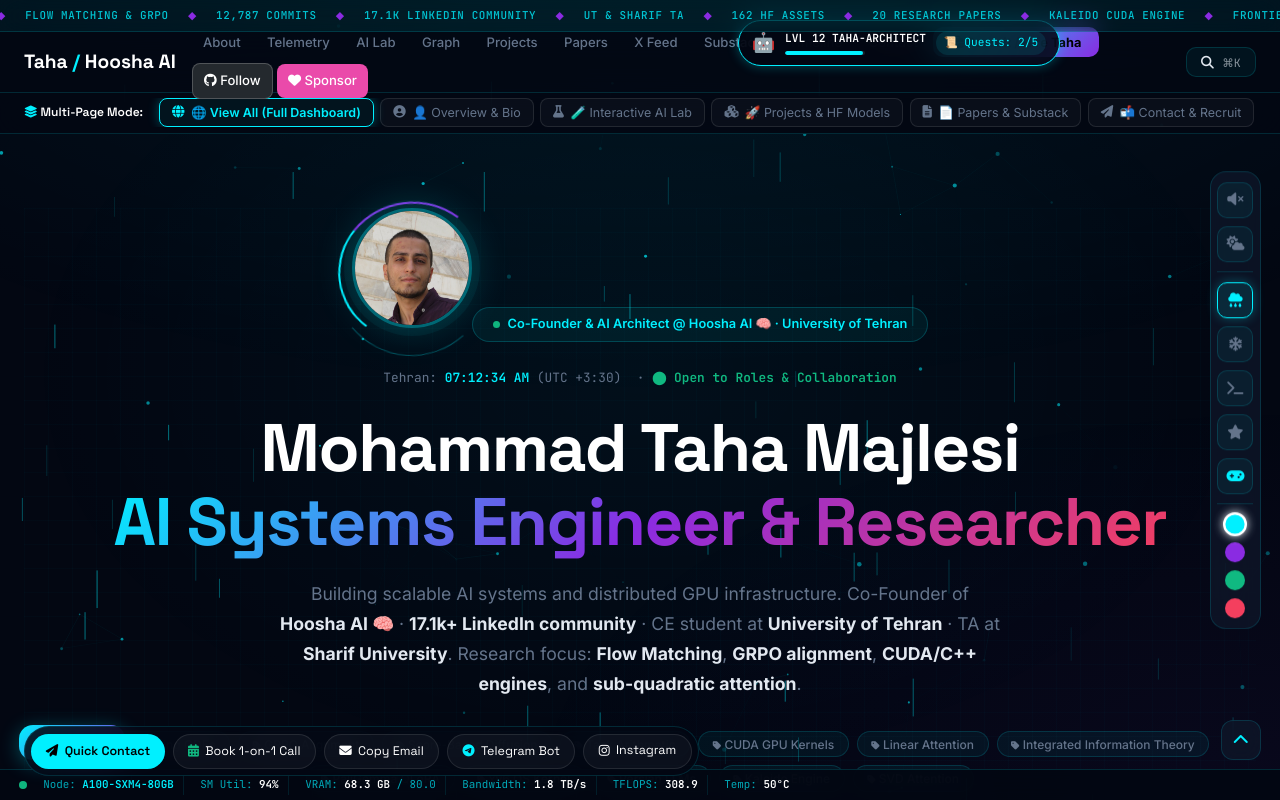
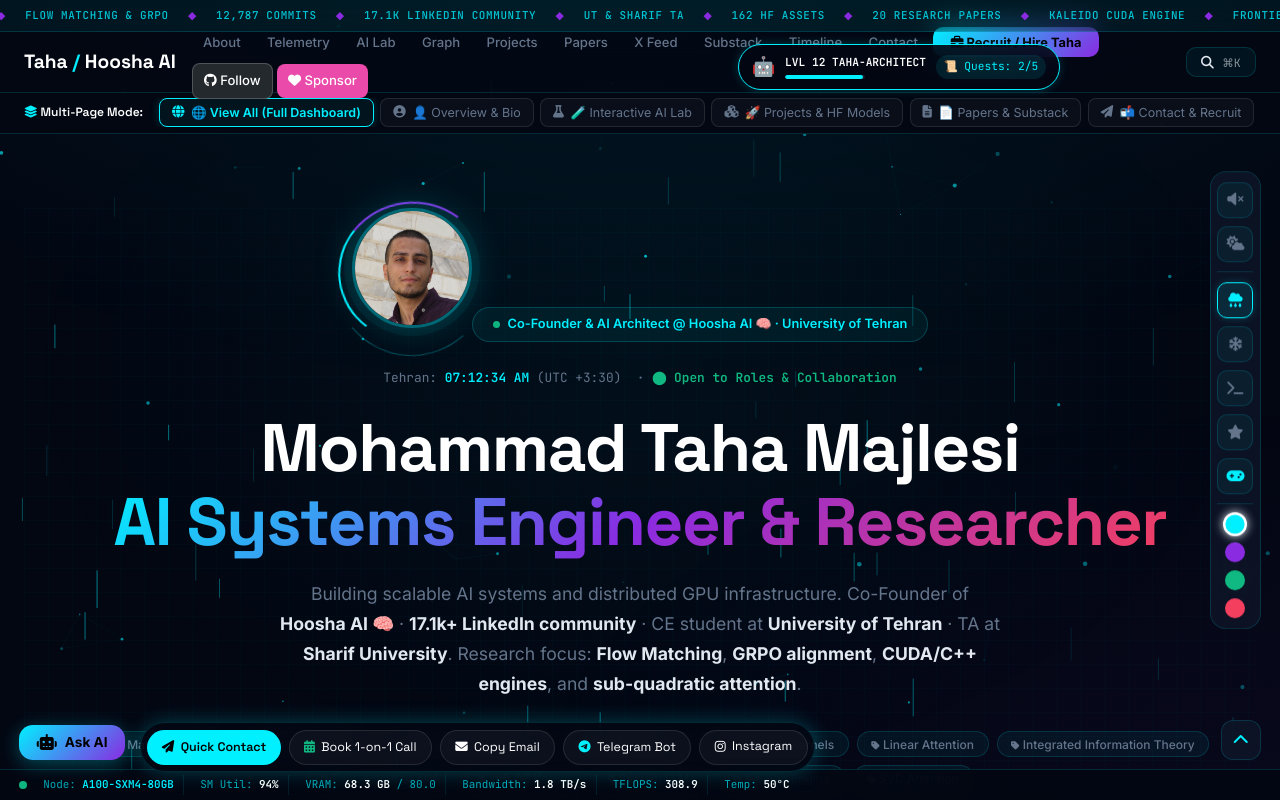
Before and after one commit to tahamajs/tahamajs.github.io, a React app: page / in a window 1280 px wide. Shown: the top 800 px of the page. Built offline with nearby package versions, Linux system fonts and the light colour scheme.

Commit message:
V115 Landmark Complete KaTeX & CSS Audit Polish Release: Configured 74500...74500 display math rendering & applied all parallel subagent CSS fixes

```diff
--- a/index.html
+++ b/index.html
@@ -11,7 +11,7 @@
   <link rel="preconnect" href="https://fonts.googleapis.com">
   <link rel="preconnect" href="https://fonts.gstatic.com" crossorigin>
   <link href="https://fonts.googleapis.com/css2?family=Space+Grotesk:wght@400;500;600;700&family=JetBrains+Mono:wght@400;500;600&family=Inter:wght@400;500;600;700&display=swap" rel="stylesheet">
-  <link rel="stylesheet" href="style.css?v=114">
+  <link rel="stylesheet" href="style.css?v=115">
   <link rel="stylesheet" href="https://cdn.jsdelivr.net/npm/@fortawesome/fontawesome-free@6.5.0/css/all.min.css">
   <link rel="stylesheet" href="https://cdn.jsdelivr.net/npm/katex@0.16.9/dist/katex.min.css">
   <script defer src="https://cdn.jsdelivr.net/npm/katex@0.16.9/dist/katex.min.js"></script>
@@ -39,6 +39,6 @@
   <div id="root"></div>
   <div class="cursor-spotlight" id="cursor-spotlight"></div>
   <canvas id="neural-canvas" style="position:fixed;top:0;left:0;width:100%;height:100%;pointer-events:none;z-index:0;"></canvas>
-  <script defer src="app.js?v=114"></script>
+  <script defer src="app.js?v=115"></script>
 </body>
 </html>
--- a/style.css
+++ b/style.css
@@ -17,8 +17,10 @@
   --text:    #e2e8f0;
   --muted:   #64748b;
   --accent:  var(--cyan);
-  --glow:    0 0 30px rgba(0,240,255,0.25), 0 0 60px rgba(0,240,255,0.10);
-  --glow-sm: 0 0 12px rgba(0,240,255,0.3);
+  --glow:    0 0 25px rgba(0, 240, 255, 0.35);
+  --glow-sm: 0 0 10px rgba(0, 240, 255, 0.2);
+  --glow-md: 0 0 20px rgba(0, 240, 255, 0.25);
+  --glow-lg: 0 0 40px rgba(0, 240, 255, 0.35);
   --r:       16px;
 }
 [data-accent="purple"] { --accent:var(--purple); --glow:0 0 30px rgba(138,43,226,0.3); --glow-sm:0 0 12px rgba(138,43,226,0.4); --border:rgba(138,43,226,0.2); }
@@ -375,7 +377,7 @@
 
 /* ── Educational Sandbox (Split Layout & Animations) ── */
 .sandbox-grid{display:grid;grid-template-columns:1fr 1fr;gap:2rem;margin-top:2rem;align-items:start;}
-@media(max-width: 1000px){ .sandbox-grid{grid-template-columns:1fr;} }
+@media(max-width: 1000px){ .sandbox-grid{grid-template-columns:1fr; } }
 .sandbox-left{max-height:650px;overflow-y:auto;}
 .sandbox-right{display:flex;flex-direction:column;gap:1.5rem;}
 .sandbox-visualizer{position:relative;background:var(--bg2);border:1px solid var(--border);border-radius:16px;height:240px;overflow:hidden;box-shadow:inset 0 0 40px rgba(0,0,0,0.5);}
@@ -514,7 +516,11 @@
 .follow-count{background:rgba(255,255,255,0.15);padding:.15rem .5rem;border-radius:20px;font-size:.78rem;font-family:'JetBrains Mono',monospace;}
 
 /* ── Interactive CLI Terminal Modal ── */
-.cli-modal{width:90%;max-width:760px;background:#050914;border:1px solid var(--accent);border-radius:14px;overflow:hidden;box-shadow:var(--glow);animation:modalIn .3s ease;}
+@keyframes modalIn {
+  from { opacity: 0; transform: scale(0.95) translateY(10px); }
+  to { opacity: 1; transform: scale(1) translateY(0); }
+}
+.cli-modal{width:90%;max-width:760px;background:#050914;border:1px solid var(--accent);border-radius:14px;overflow:hidden;box-shadow:var(--glow-lg);animation:modalIn .3s ease;}
 .cli-header{display:flex;align-items:center;padding:.8rem 1.2rem;background:rgba(0,240,255,0.06);border-bottom:1px solid var(--border);}
 .cli-title{font-family:'JetBrains Mono',monospace;font-size:.8rem;color:var(--accent);margin-left:1rem;margin-right:auto;}
 .cli-close{background:none;border:1px solid var(--border);color:var(--muted);padding:.2rem .6rem;border-radius:6px;font-size:.75rem;cursor:pointer;}
@@ -624,8 +630,8 @@
 
 /* ── Cyberpunk Arcade Game Modal ── */
 .arcade-modal-box{max-width:520px;width:92%;background:#080d1a;border:2px solid var(--accent);border-radius:18px;box-shadow:var(--glow-lg);}
-.arcade-status-bar{display:flex;justify-row:space-between;justify-content:space-around;padding:.6rem 1rem;background:rgba(0,0,0,0.4);border-bottom:1px solid var(--border);font-family:'JetBrains Mono',monospace;font-size:.82rem;}
-.arcade-canvas-wrapper{position:relative;display:flex;justify-content:center;padding:1rem;}
+.arcade-status-bar{display:flex;justify-content:space-between;padding:.6rem 1rem;background:rgba(0,0,0,0.4);border-bottom:1px solid var(--border);font-family:'JetBrains Mono',monospace;font-size:.82rem;}
+.arcade-canvas-wrapper{position:relative;display:flex;justify-center:center;padding:1rem;}
 .arcade-overlay-screen{position:absolute;inset:1rem;background:rgba(3,7,18,0.92);backdrop-filter:blur(8px);border-radius:10px;display:flex;flex-direction:column;align-items:center;justify-content:center;text-align:center;padding:1.5rem;}
 .arcade-overlay-screen h2{font-size:1.6rem;color:var(--accent);margin-bottom:.5rem;font-family:'Space Grotesk',sans-serif;}
 .arcade-overlay-screen p{font-size:.85rem;color:var(--muted);max-width:320px;line-height:1.5;}
@@ -635,14 +641,14 @@
 .btn-primary:hover, .btn-secondary:hover, .pub-btn:hover, .social-btn:hover, .ctrl-btn:hover, .page-router-tab:hover, .floating-contact-btn:hover{transform:translateY(-2px) scale(1.02);box-shadow:var(--glow-sm);}
 .btn-primary:active, .btn-secondary:active, .pub-btn:active, .social-btn:active, .ctrl-btn:active, .page-router-tab:active, .floating-contact-btn:active{transform:scale(0.97);}
 
-.floating-contact-bar{position:fixed;bottom:24px;left:24px;z-index:997;}
+.floating-contact-bar{position:fixed;bottom:28px;left:140px;z-index:997;}
 .floating-contact-inner{display:flex;gap:.5rem;background:rgba(3,7,18,0.85);backdrop-filter:blur(16px);border:1px solid var(--border);padding:.4rem;border-radius:30px;box-shadow:var(--glow-md);}
 .floating-contact-btn{background:rgba(255,255,255,0.04);border:1px solid rgba(255,255,255,0.1);color:#fff;font-size:.78rem;padding:.4rem .9rem;border-radius:20px;display:inline-flex;align-items:center;gap:.4rem;cursor:pointer;white-space:nowrap;font-family:'Space Grotesk',sans-serif;}
 .floating-contact-btn.primary{background:var(--accent);color:#000;font-weight:600;border:none;}
 @media(max-width:768px){.floating-contact-bar{display:none;}}
 
 /* ── RPG Video Game HUD & Quest Log Aesthetics ── */
-.game-hud-bar{position:fixed;top:20px;right:220px;z-index:999;}
+.game-hud-bar{position:fixed;top:44px;right:220px;z-index:999;}
 @media(max-width:992px){.game-hud-bar{display:none;}}
 .hud-pill{background:rgba(3,7,18,0.85);backdrop-filter:blur(16px);border:1px solid var(--accent);padding:.4rem .8rem;border-radius:24px;display:flex;align-items:center;gap:.6rem;cursor:pointer;box-shadow:var(--glow-sm);transition:all .3s;}
 .hud-pill:hover{transform:translateY(-2px);box-shadow:var(--glow-md);}
```
